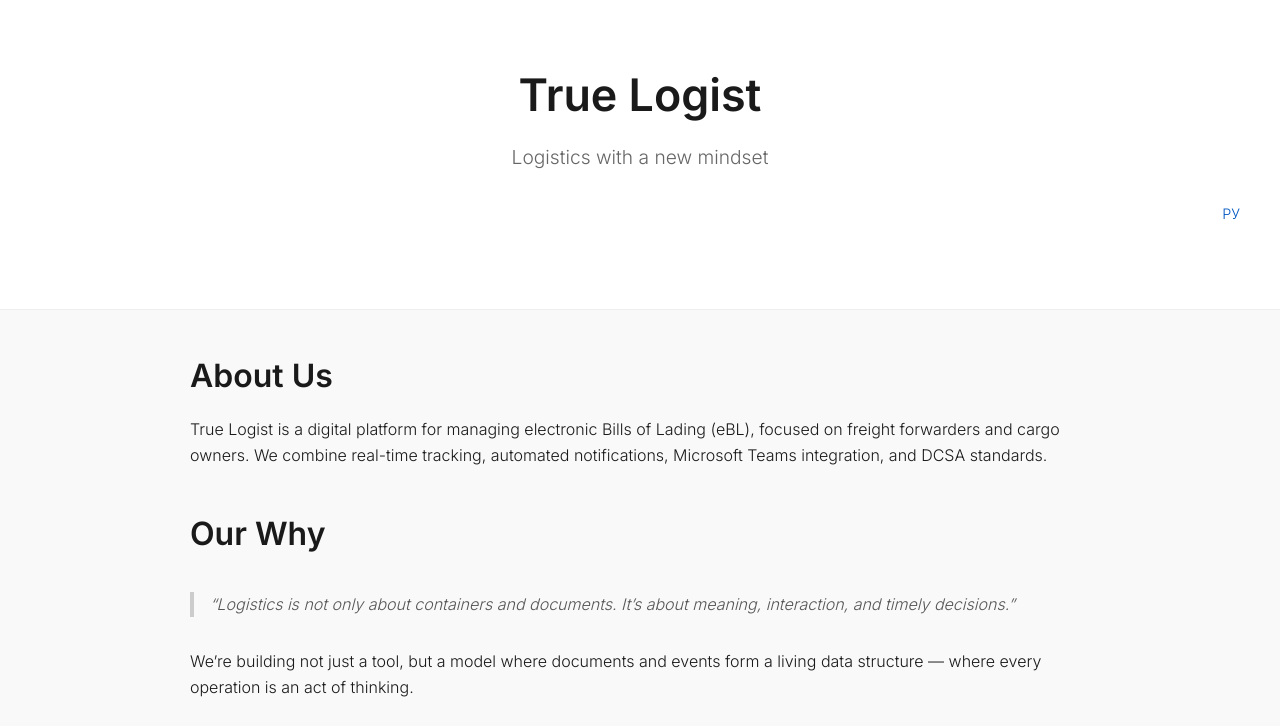
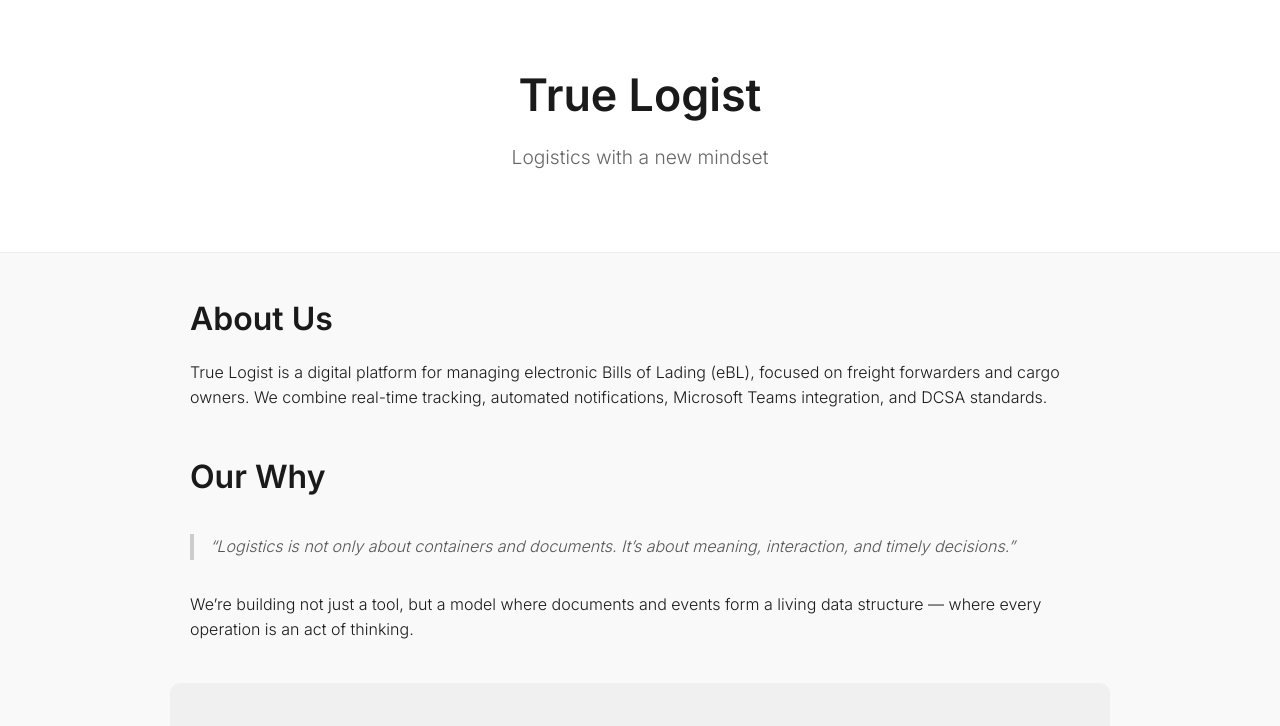
Before and after one commit to Dr-Aybloit/true-logist-landing, a plain HTML site: page index.html in a window 1280 px wide. Shown: the top 726 px of the page. Drawn offline with Linux system fonts and the light colour scheme.

Commit message:
Update index.html

```diff
--- a/index.html
+++ b/index.html
@@ -72,9 +72,7 @@
   <header>
     <h1>True Logist</h1>
     <p>Logistics with a new mindset</p>
-    <p style="text-align: right; padding: 10px 20px; font-size: 0.9rem;">
-  <a href="ru.html">РУ</a>
-</p>
+
 
   </header>
 
```
